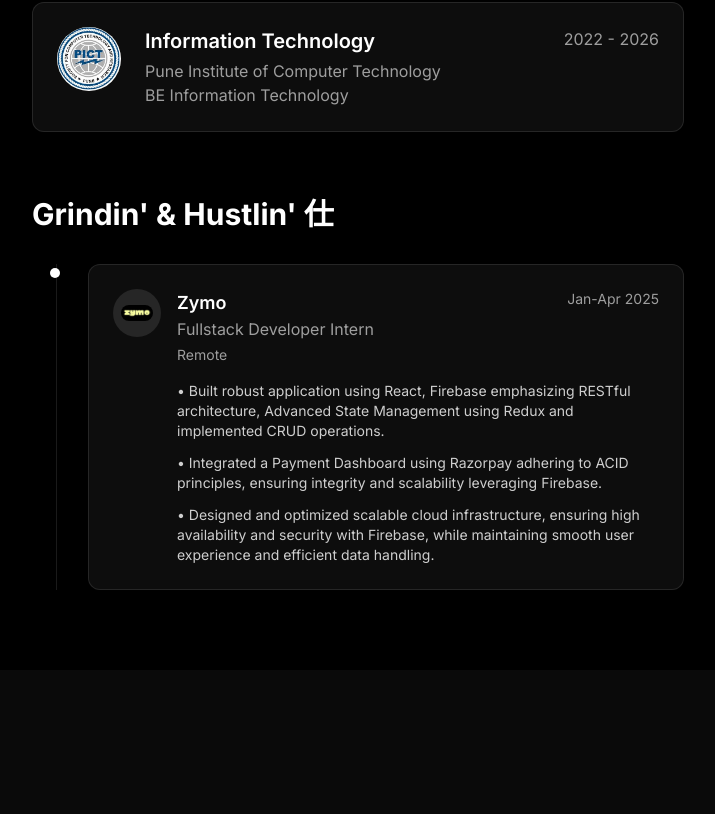
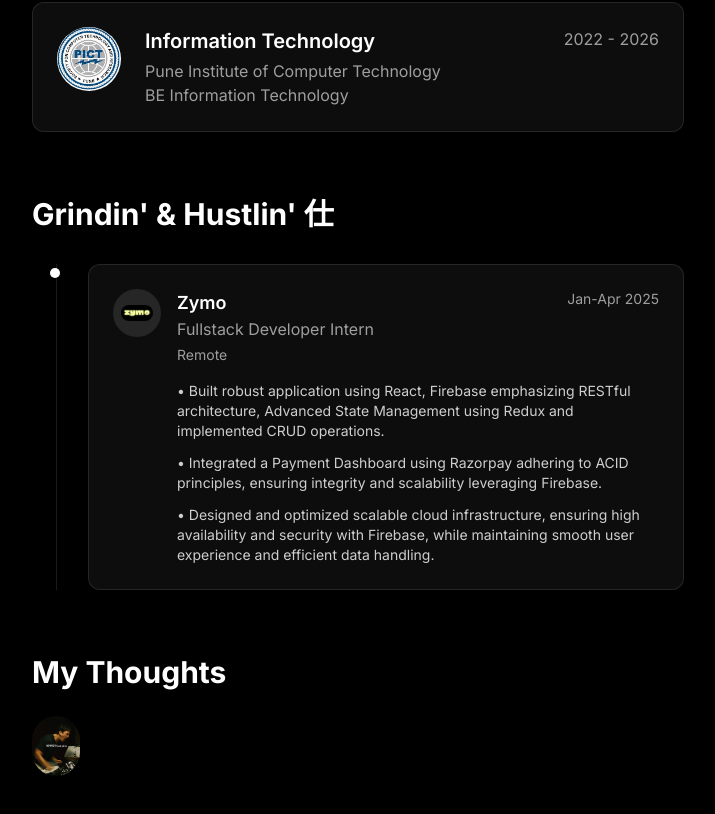
Before and after one commit to Kunj05/Portfolio-website, a Next.js app: page /about in a window 1280 px wide. Shown: the part 961-1775 px from the top of the page, without its empty margins (282-997 px from the left). Before the commit the page ends 1631 px from the top, so only its background shows below. Built offline with nearby package versions, Linux system fonts and the light colour scheme.

Commit message:
Update page.tsx

```diff
--- a/app/about/page.tsx
+++ b/app/about/page.tsx
@@ -78,7 +78,7 @@ export default function AboutPage() {
         </section>
 
         {/* Work Experience Section */}
-        <section className="mt-12 sm:mt-16 mb-10">
+        <section className="mt-12 sm:mt-16">
           <h2 className="text-2xl sm:text-3xl font-bold mb-6 sm:mb-8 flex items-center gap-2">
             Grindin' & Hustlin' 仕
           </h2>
@@ -146,6 +146,22 @@ export default function AboutPage() {
             </div>
           </div>
         </section>
+
+        <div className="mt-12 sm:mt-16 mb-10">
+        <h2 className="text-2xl sm:text-3xl font-bold mb-6 sm:mb-8 flex items-center gap-2">
+            My Thoughts
+         </h2>
+                    <div className="w-12 h-12 rounded-full bg-white/10 flex items-center justify-center flex-shrink-0">
+                      <Image
+                        src="/image.png"
+                        alt="Obsession"
+                        width={64}
+                        height={64}
+                        className="rounded-full"
+                      />
+                    </div>
+
+        </div>
       </div>
     </main>
   );
```
